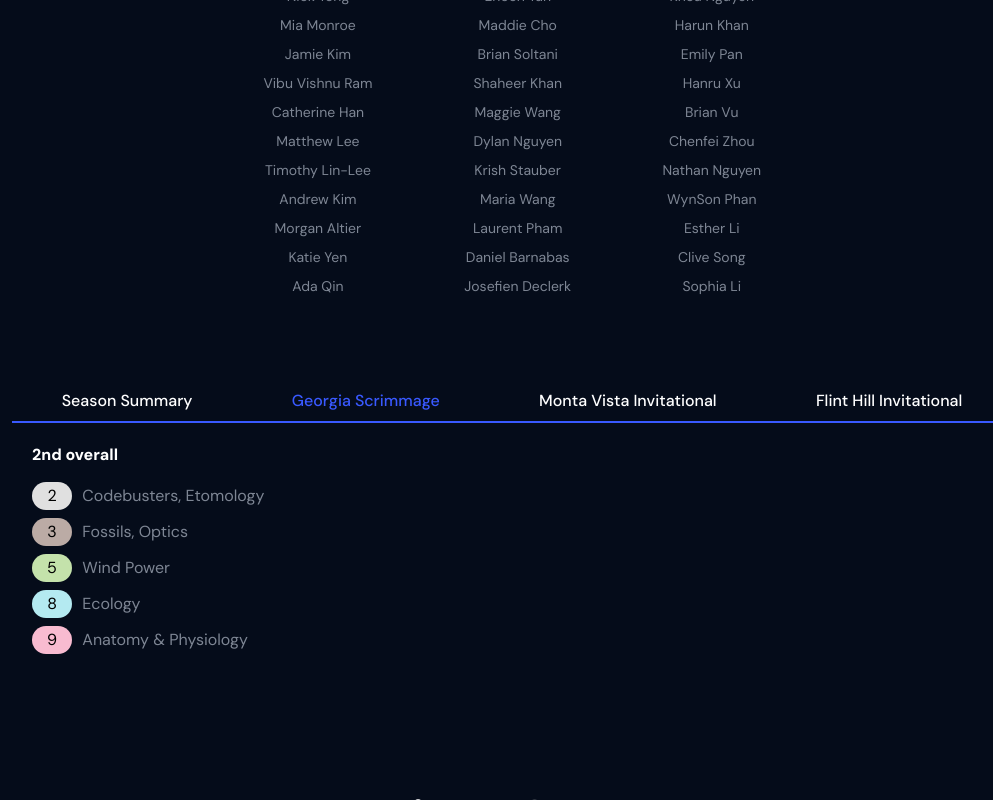
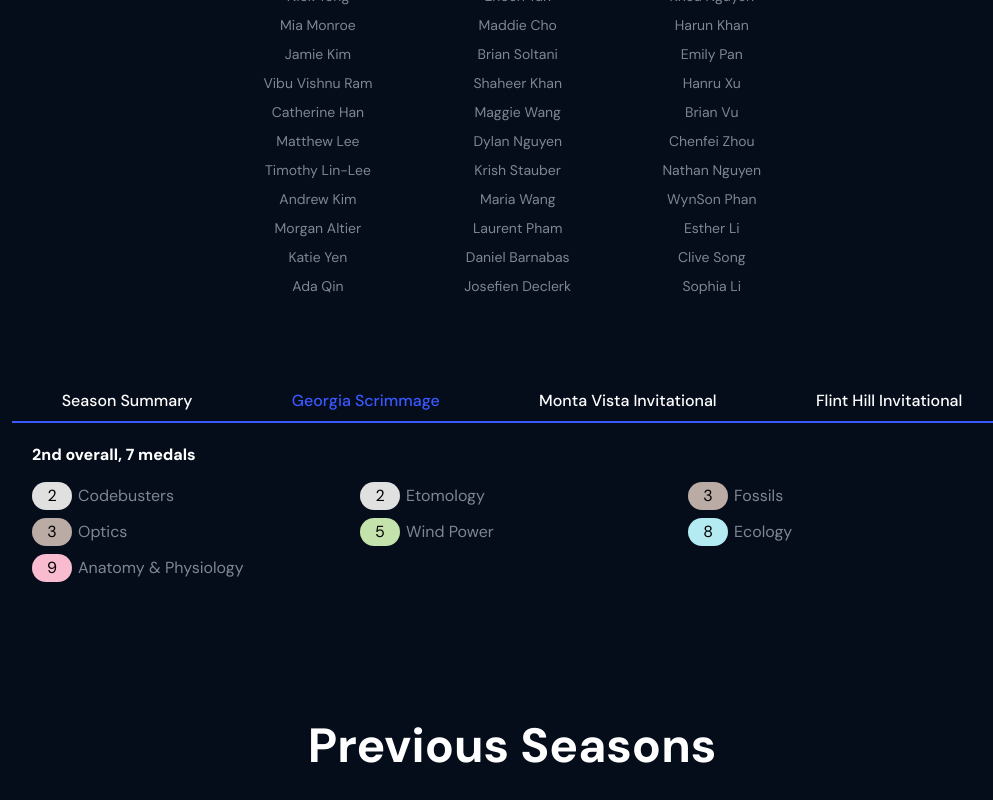
Before and after one commit to i30101/woodsonscioly-test, a React (Create React App) app: page /team in a window 1280 px wide. Both pictures are taken after a click on the tab "Georgia Scrimmage". Shown: the part 763-1563 px from the top of the page, without its empty margins (128-1121 px from the left). Built offline with nearby package versions, Linux system fonts and the light colour scheme.

Commit message:
placing format update

```diff
--- a/src/components/PlacingList.tsx
+++ b/src/components/PlacingList.tsx
@@ -27,26 +27,39 @@ interface TablistProps {
     first: ReactNode;
 }
 
-// TODO update to 3 columns of palcements
 const PlacingList: React.FC<TablistProps> = ({year, titles, placings, first}) => {
-    const tabIDs = titles.map((item, index) => {
+    const tabIDs = titles.map((_, index) => {
         return "tab" + year + "-" + index;
     });
 
-    const contentIDs = titles.map((item, index) => {
+    const contentIDs = titles.map((_, index) => {
         return "content" + year + "-" + index;
     })
 
-    const contents: ReactNode[] = placings.map((competition, index) => {
-        const competitionDict = placings[index];
+    const contents: ReactNode[] = placings.map((competition) => {
+        const competitionDict = competition;
 
         const placements = [];
-        for (const key in competitionDict) {
-            const keyNum = parseInt(key);
-            if (keyNum !== 0) {
-                placements.push(
-                    <div className="rank"><div className={"rank-icon rank-" + abbreviations[keyNum]}>{keyNum}</div><span className="rank-events"> {competitionDict[keyNum]?.join(", ")}</span></div>
-                )
+        for (const rankRaw in competitionDict) {
+            const rankNum = parseInt(rankRaw);
+            if (rankNum !== 0) {
+                const ranks = competitionDict[rankNum];
+                if (ranks) {
+                    for (const eventRaw in ranks) {
+                        const event = ranks[Number(eventRaw)]
+                        if (event) {
+                            console.log("rankNum: " + rankNum)
+                            if (rankNum !== 0) {
+                                placements.push(
+                                    <div className="rank col-xs-12 col-sm-12 col-md-4 col-lg-4" key={`${rankNum}-${eventRaw}-${event}`}>
+                                        <div className={"rank-icon rank-" + abbreviations[rankNum]}>{rankNum}</div>
+                                        <span className="rank-events">{event}</span>
+                                    </div>
+                                )
+                            }
+                        }
+                    }
+                }
             }
         }
 
@@ -55,12 +68,12 @@ const PlacingList: React.FC<TablistProps> = ({year, titles, placings, first}) =>
                 <div className="placing-list">
                     {(competitionDict["0"]) ?
                         (
-                            <div className="overall">{competitionDict["0"]}</div>
+                            <div className="overall">{competitionDict["0"] + ", " + placements.length + " medals"}</div>
                         ) : (
-                            <></>
+                            <div className="overall">{placements.length + " medals"}</div>
                         )
                     }
-                    <div className="placements">
+                    <div className="placements row">
                         {placements}
                     </div>
                 </div>
--- a/src/team.tsx
+++ b/src/team.tsx
@@ -59,13 +59,13 @@ const placings2023 = [
     {
         2: ["Forestry"],
         3: ["Astronomy"],
-        5: ["Fermi Questions, Forensics"],
-        6: ["It's About Time, WiFi Lab"],
+        5: ["Fermi Questions", "Forensics"],
+        6: ["It's About Time", "WiFi Lab"],
     },
     {
         0: ["4th overall"],
-        1: ["Bridge, Flight, Remote Sensing"],
-        2: ["Experiemntal Design, Flight, Forensics, Forestry"],
+        1: ["Bridge, Flight", "Remote Sensing"],
+        2: ["Experiemntal Design", "Flight", "Forensics", "Forestry"],
         3: ["Forensics"],
         4: ["WIDI"],
         5: ["Anatomy & Physiology"],
@@ -78,20 +78,20 @@ const placings2023 = [
     {
         0: ["3rd overall"],
         1: ["Forensics"],
-        2: ["Detector Building, Forestry, Forestry, It's About Time, Scrambler, Trajectory, WiFi Lab"],
-        3: ["Environmental Chemistry, Experimental Design, Rocks and Minerals"],
-        4: ["Bridge, Dynamic Planet, Fermi Questions"],
-        5: ["Disease Detectives, WIDI"],
-        6: ["Anatomy & Physiology, Chem Lab, Dynamic Planet"],
+        2: ["Detector Building", "Forestry", "Forestry", "It's About Time", "Scrambler", "Trajectory", "WiFi Lab"],
+        3: ["Environmental Chemistry", "Experimental Design", "Rocks and Minerals"],
+        4: ["Bridge", "Dynamic Planet", "Fermi Questions"],
+        5: ["Disease Detectives", "WIDI"],
+        6: ["Anatomy & Physiology", "Chem Lab"," Dynamic Planet"],
     },
     {
         0: ["4th overall"],
         1: ["Forestry"],
-        2: ["Detector Building, Fermi Questions, Green Generation"],
-        3: ["Forensics, It's About Time, Botany"],
-        4: ["Flight, Solar Power"],
-        5: ["Codebusters, Disease Detectives, Environmental Chemistry"],
-        6: ["Remote Sensing, WIDI"],
+        2: ["Detector Building", "Fermi Questions", "Green Generation"],
+        3: ["Forensics", "It's About Time", "Botany"],
+        4: ["Flight", "Solar Power"],
+        5: ["Codebusters", "Disease Detectives", "Environmental Chemistry"],
+        6: ["Remote Sensing", "WIDI"],
     }
 ]
 
@@ -124,14 +124,14 @@ const placings2024 = [
         2: ["Air Trajectory", "Codebusters", "Dynamic Planet", "Ecology", "Geologic Mapping"],
         3: ["Air Trajectory", "Anatomy & Physiology", "Forensics", "Forestry", "Fossils"],
         4: ["Codebusters", "Disease Detectives", "Dynamic Planet", "Fermi Questions", "Forestry", "Robot Tour", "Scrambler", "Tower", "Wind Power"],
-        5: ["Anatomy & Physiology", "Astronomy", "Ecology", "Robot Tour", "Tower"],
+        5: ["Anatomy & Physiology", "Astronomy", "Ecology", "Optics", "Robot Tour", "Tower"],
         6: ["Air Trajectory", "Fermi Questions", "Geologic Mapping"]
     },
     {
         0: ["4th overall"],
         1: ["Codebusters", "Fermi Questions", "Robot Tour"],
-        2: ["Disease Detecties", "Experimental Design", "Geologic Mapping", "Agricultural Science"],
-        3: ["Forensics, Cybersecurity"],
+        2: ["Disease Detectives", "Experimental Design", "Geologic Mapping", "Agricultural Science"],
+        3: ["Forensics", "Cybersecurity"],
         4: ["Air Trajectory", "Anatomy & Physiology", "Forestry", "Microbe Mission", "Wind Power"],
         6: ["Dynamic Planet"]
     }
```
